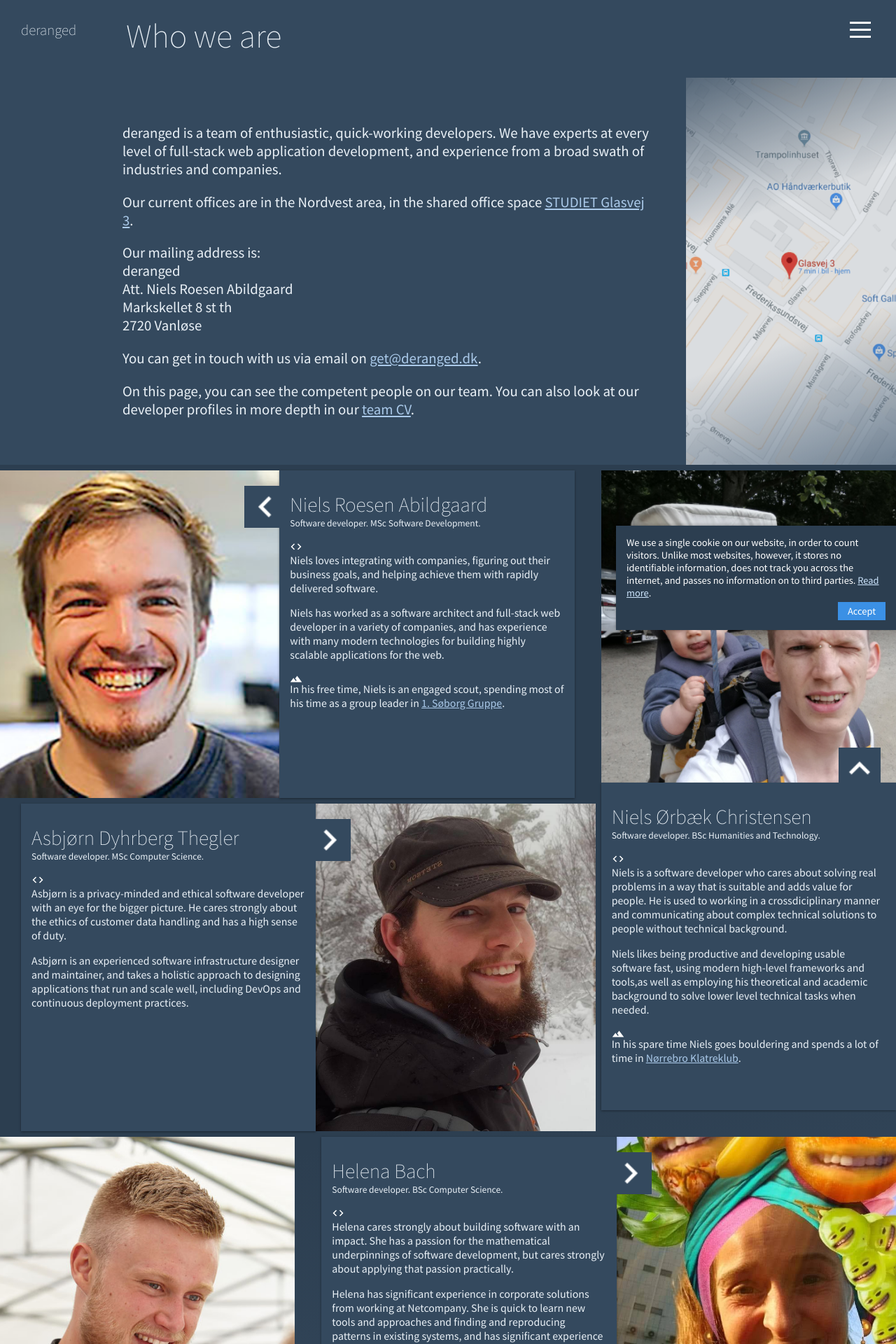
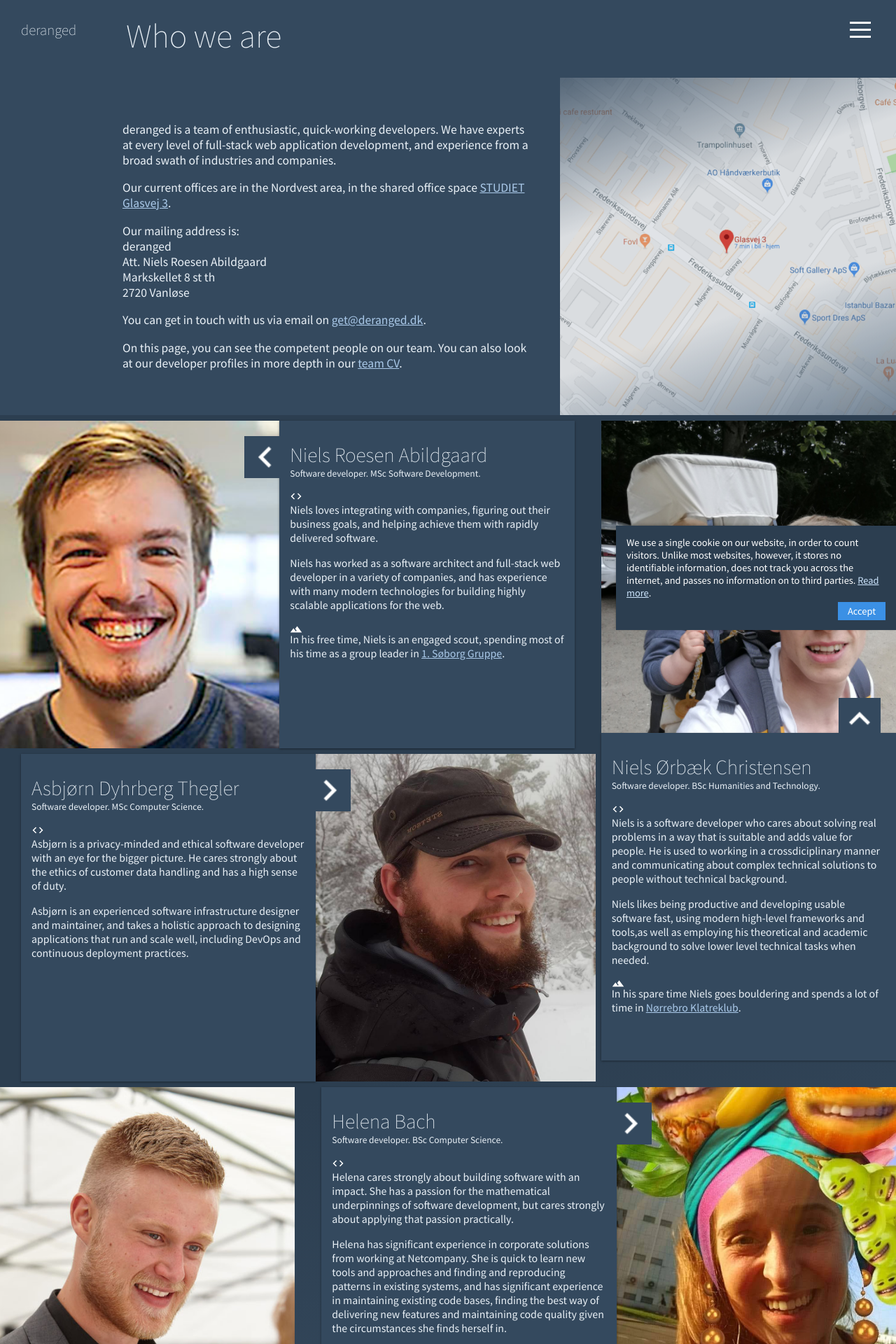
Before and after one commit to derangeddk/deranged.dk, a Jekyll site: the page built from who-we-are/index.html, in a window 1280 px wide. Shown: the top 1920 px of the page at 70% size. Built offline with Jekyll 4.4.1, drawn with Linux system fonts in a browser that asks for light colours.

Commit message:
All the other stuff responsive

```diff
--- a/who-we-are/index.html
+++ b/who-we-are/index.html
@@ -30,6 +30,11 @@
         font-weight: 200;
         font-size: 3em;
     }
+    @media (max-width: 600px) {
+        .header {
+            grid-template-columns: 1fr;
+        }
+    }
 </style>
 <section class="header">
     <a href="/" class="logo">deranged</a>
@@ -55,6 +60,7 @@
         position: relative;
         opacity: 0.85;
         transition: opacity 0.4s;
+        max-width: 1500px;
     }
     .intro-image:hover {
         opacity: 1;
@@ -83,6 +89,34 @@
     }
     .intro-image:hover:after {
         opacity: 0.7;
+    }
+    @media (max-width: 1450px) {
+        .intro-text {
+            font-size: 1.1em;
+            max-width: 800px;
+        }
+    }
+    @media (max-width: 1100px) {
+        .intro-text {
+            font-size: 1em;
+            max-width: 700px;
+        }
+    }
+    @media (max-width: 900px) {
+        .intro {
+            flex-direction: column;
+        }
+        .intro-image {
+            max-height: 50vw;
+        }
+    }
+    @media (max-width: 600px) {
+        .intro-text {
+            padding: 40px 25px;
+        }
+        .intro-image {
+            display: none;
+        }
     }
 </style>
 <section class="intro">
@@ -560,6 +594,16 @@
             grid-column: span 1;
         }
     }
+    @media (max-width: 450px) {
+        .join-us-container {
+            padding: 50px;
+        }
+    }
+    @media (max-width: 350px) {
+        .join-us-container {
+            padding: 25px;
+        }
+    }
 </style>
 <section class="people-container">
     <div class="person-image person-lg-col-1 person-md-col-1 person-sm-col-1">
```
